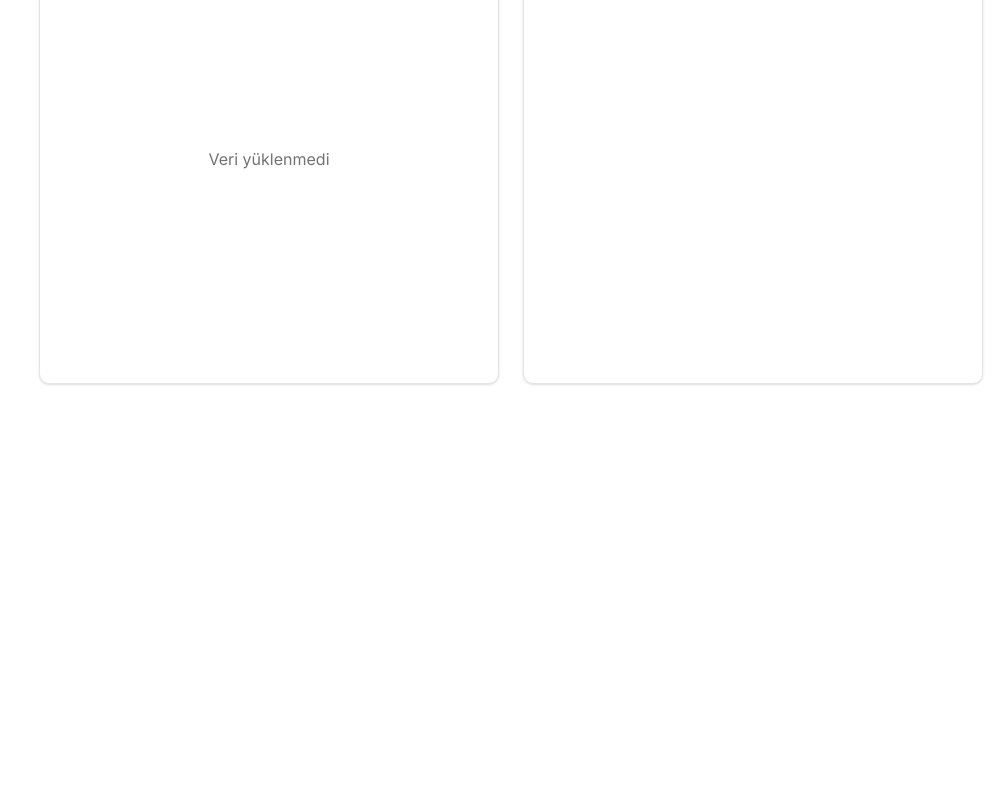
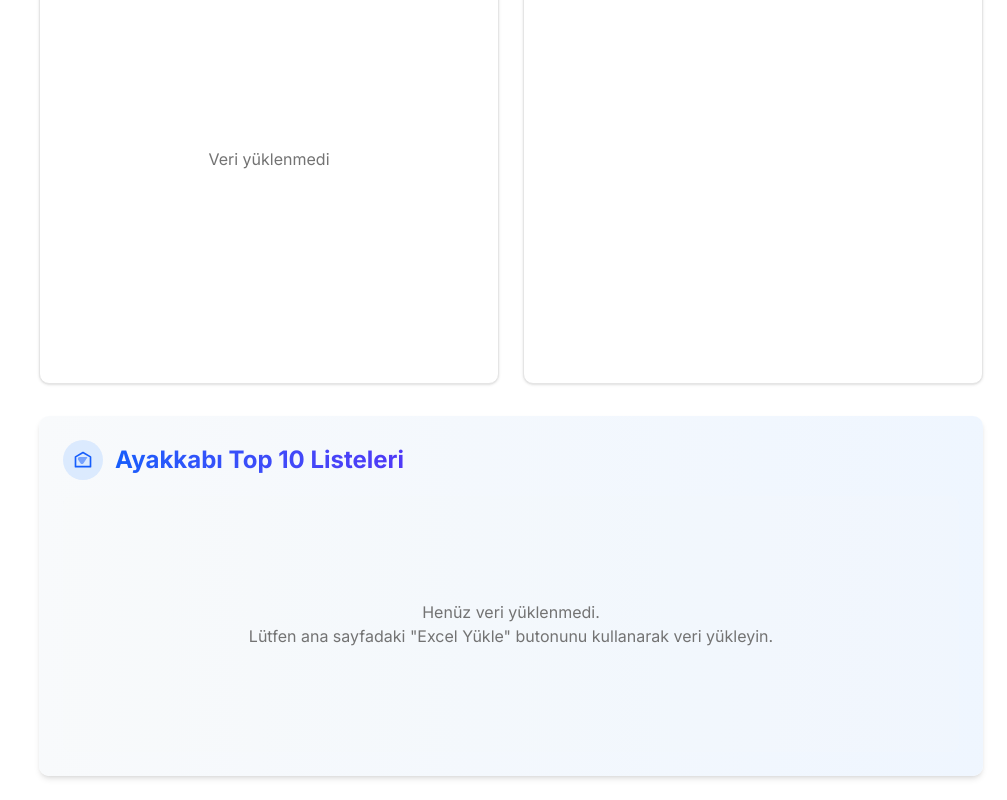
Before and after one commit to dogukas/stokly, a Next.js app: page /personnel-analysis in a window 1280 px wide. Shown: the part 911-1711 px from the top of the page, without its empty margins (273-1280 px from the left). Before the commit the page ends 1319 px from the top, so only its background shows below. Built offline with nearby package versions, Linux system fonts and the light colour scheme.

Commit message:
Personnel analysis sayfası güncellendi

```diff
--- a/src/app/personnel-analysis/page.tsx
+++ b/src/app/personnel-analysis/page.tsx
@@ -7,6 +7,7 @@ import { ResponsivePie } from "@nivo/pie";
 import { Package2, Upload } from "lucide-react";
 import { useState, useEffect } from "react";
 import * as XLSX from 'xlsx';
+import { TopProductsList } from "./top-products";
 
 // Excel verisi için tip tanımı
 interface SalesData {
@@ -546,6 +547,9 @@ export default function PersonnelAnalysisPage() {
           </Card>
         </div>
       </div>
+
+      {/* En Çok Satan Ürünler Listeleri */}
+      <TopProductsList />
     </div>
   );
 }
```
